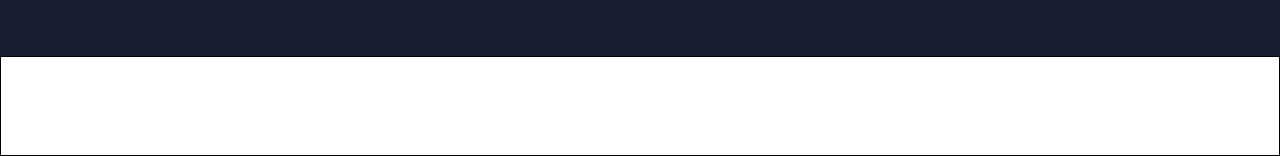
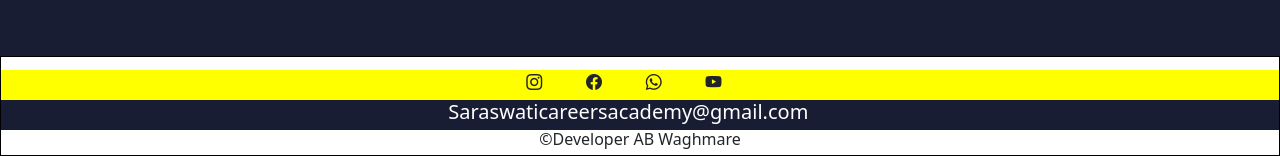
Before and after one commit to aboli105/Sca, a plain HTML site: page index.html in a window 1280 px wide. Shown: the part 3302-3458 px from the top of the page. Drawn offline with nearby package versions, Linux system fonts and the light colour scheme.

Commit message:
new added

```diff
--- a/index.html
+++ b/index.html
@@ -273,7 +273,21 @@
         </div>
       </div>
       <footer>
+<div id="social">
+<div class="social1">
+  <i class="bi bi-instagram "></i>
+  <i class="bi bi-facebook "></i>
+  <i class="bi bi-whatsapp "></i>
+  <i class="bi bi-youtube "></i>
+</div>
 
+</div>
+<div id="social2">
+  <h5>Saraswaticareersacademy@gmail.com  </h5>
+</div>
+<h6 style="text-align: center;">
+  ©Developer AB Waghmare
+</h6>
       </footer>
 
 
--- a/sca.css
+++ b/sca.css
@@ -181,6 +181,33 @@ background-color: #181d34;
     margin-bottom: 0.5rem;
     color: white;
 }
+#social{
+    margin-top:1%;
+    height:30px;
+    width: auto;
+
+    background-color: yellow;
+
+}
+#social2{
+    height:30px;
+    width: auto;
+    background-color: #181d34;
+
+
+}
+
+    .social1 {
+        margin-left: 38%;
+    }
+
+.social1 >i{
+    margin-left:5%;
+}
+#social2 > h5{
+    margin-left:35%;
+    color:white;
+}
 
 
 
```
